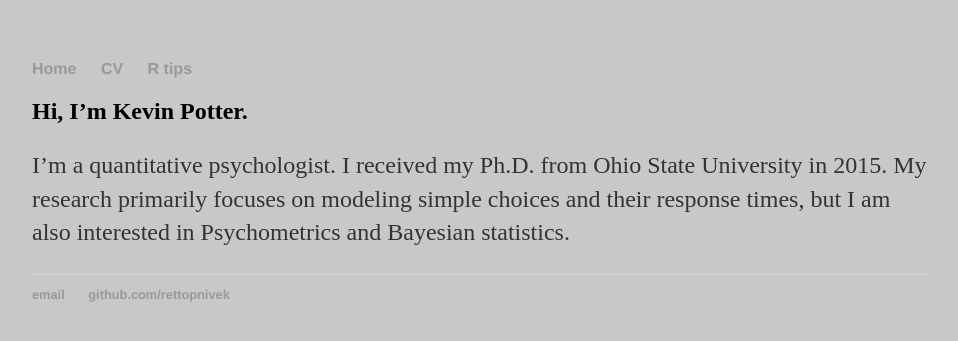
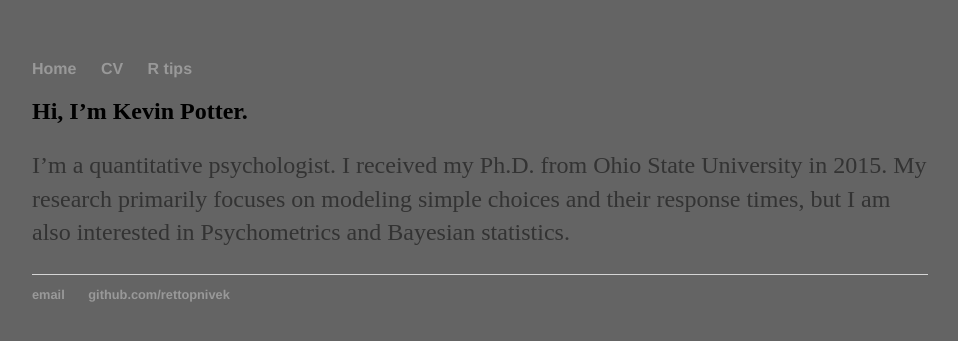
Before and after one commit to rettopnivek/rettopnivek.github.io, a Jekyll site: the page built from index.md, in a window 1280 px wide. Shown: the top 341 px of the page, without its empty margins (160-1118 px from the left). Built offline with Jekyll 4.4.1, drawn with Linux system fonts in a browser that asks for light colours.

Commit message:
Changed background color.

```diff
--- a/css/main.css
+++ b/css/main.css
@@ -1,7 +1,7 @@
 body {
     margin: 60px auto;
     width: 70%;
-    background-color: rgb(200, 200, 200);
+    background-color: rgb(100, 100, 100);
 }
 nav ul, footer ul {
     font-family:'Helvetica', 'Arial', 'Sans-Serif';
```
